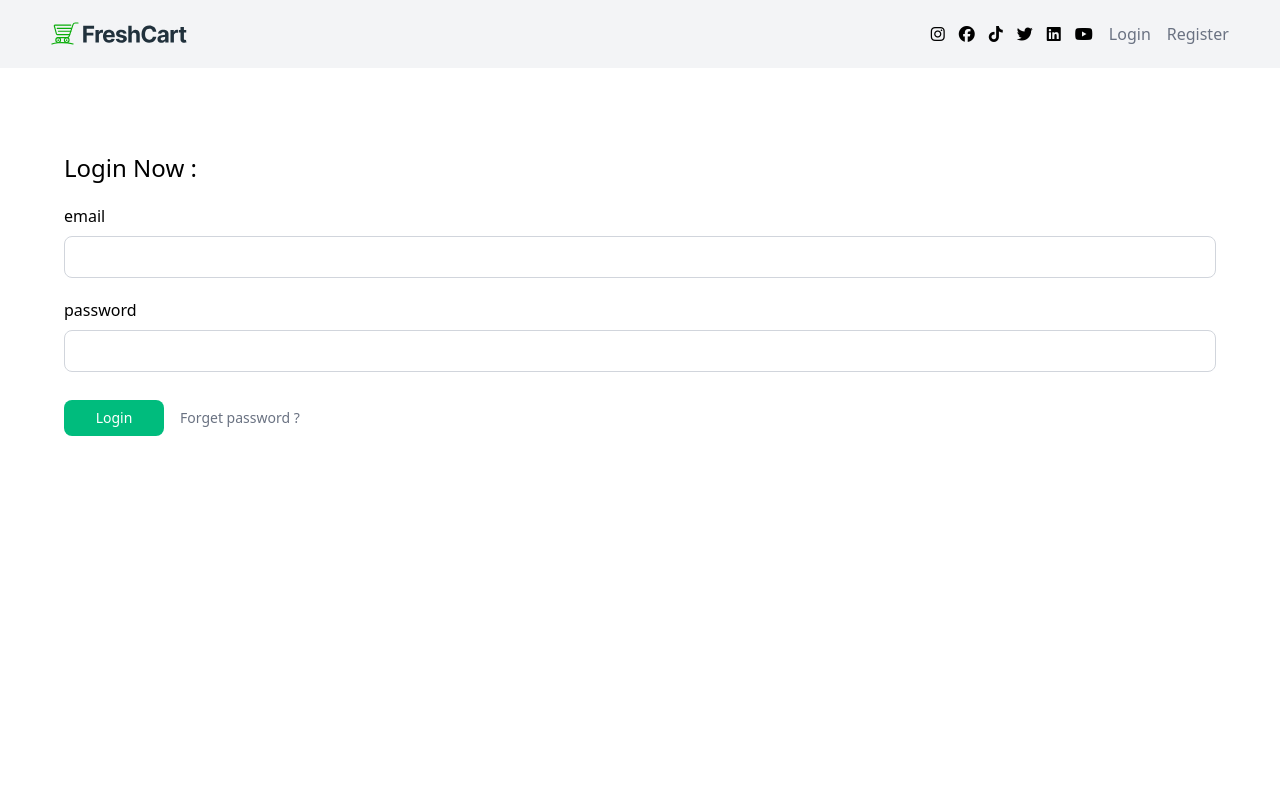
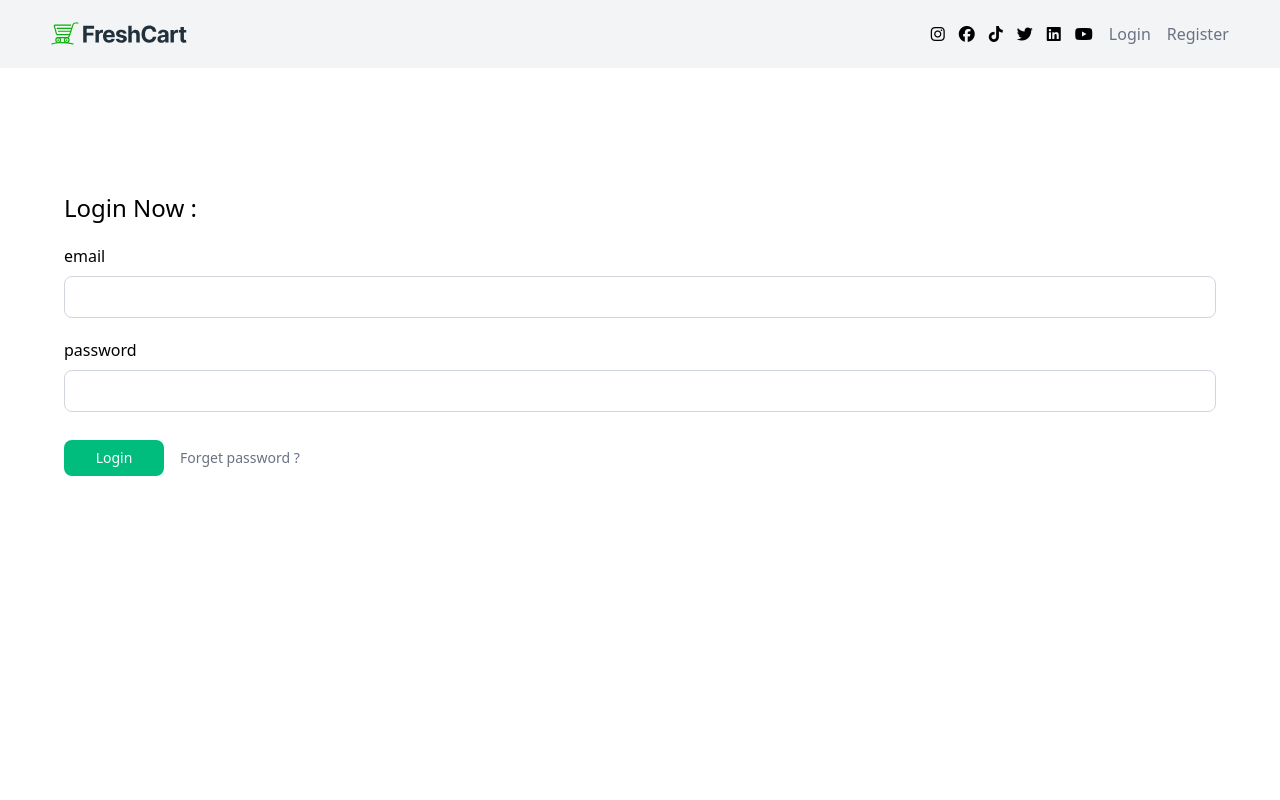
Before and after one commit to ayazakki/E-commerce, a React (Vite) app: page /login in a window 1280 px wide. Shown: the top 800 px of the page. Built offline with nearby package versions, Linux system fonts and the light colour scheme; no server answers.

Commit message:
make footer at bottom

```diff
--- a/src/components/Layout/Layout.jsx
+++ b/src/components/Layout/Layout.jsx
@@ -7,10 +7,12 @@
 export default function Layout() {
   return <>
     <Navbar/>
-      <div className="container">
+    <div className='flex flex-col min-h-screen pt-10'>
+      <div className="container flex-1">
         <Outlet/>
       </div>
-    <Footer/>
+      <Footer/>
+    </div>
   </>
 
 }
```
